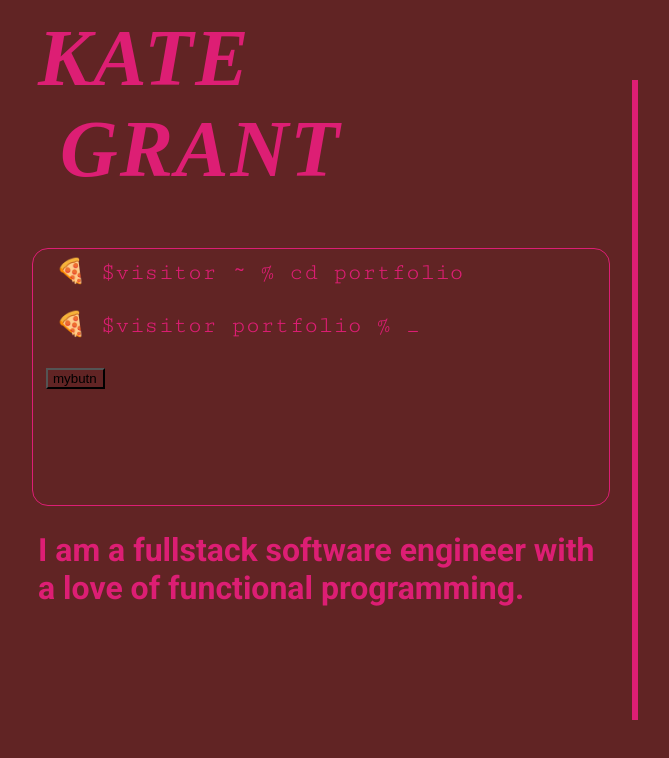
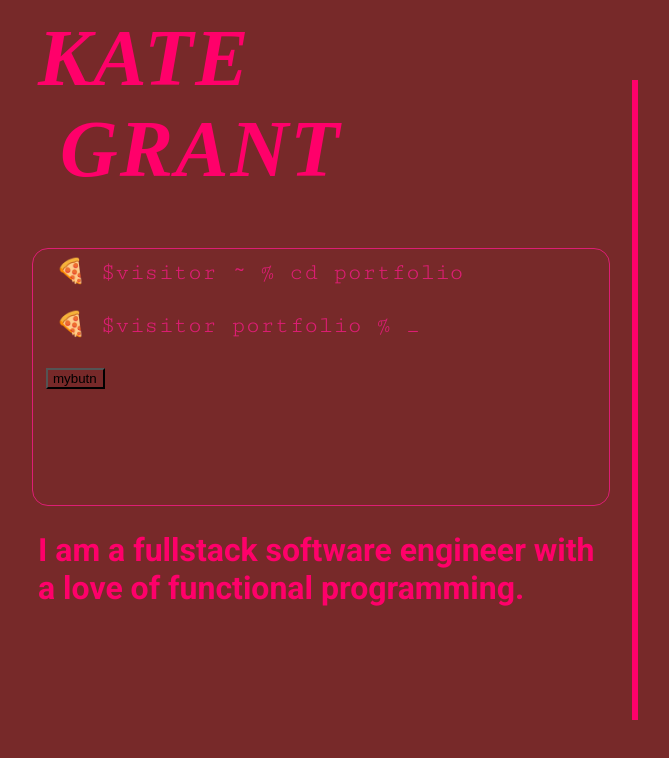
Before and after one commit to kate-grant/kate-grant-portfolio, a Gatsby site: page / in a window 1280 px wide. Shown: the whole page, without its empty margins (5-674 px from the left). Built offline with nearby package versions, Linux system fonts and the light colour scheme; Gatsby itself is replaced by a stand-in of ours; a web font is replaced by a local one.

Commit message:
rename component files

```diff
--- a/src/components/desktopLayout.module.css
+++ b/src/components/DesktopLayout.module.css
@@ -4,7 +4,7 @@
 
 
 * {
-  background-color: #612424;
+  background-color: #772929;
   padding-left: 5px;
 }
 
@@ -26,18 +26,18 @@
   letter-spacing: 2px;
   /* -webkit-text-stroke:0.5px #dd1e74; */
   /* -webkit-text-fill-color:transparent; */
-  color:#dd1e74;
+  color:#ff006a;
 }
 
 .h2 {
   font-family: 'Roboto', sans-serif;
   font-weight: 700;
   font-size: 2rem;
-  color: #dd1e74;
+  color: #ff006a;
 }
 
 .vertical {
-  border-left: 6px solid #dd1e74;
+  border-left: 6px solid #ff006a;
   height: 80%;
   position: absolute;
   left: 50%;
```
Also changed, not shown: src/components/MorphContainer.js (renamed from src/components/morphContainer.js).
